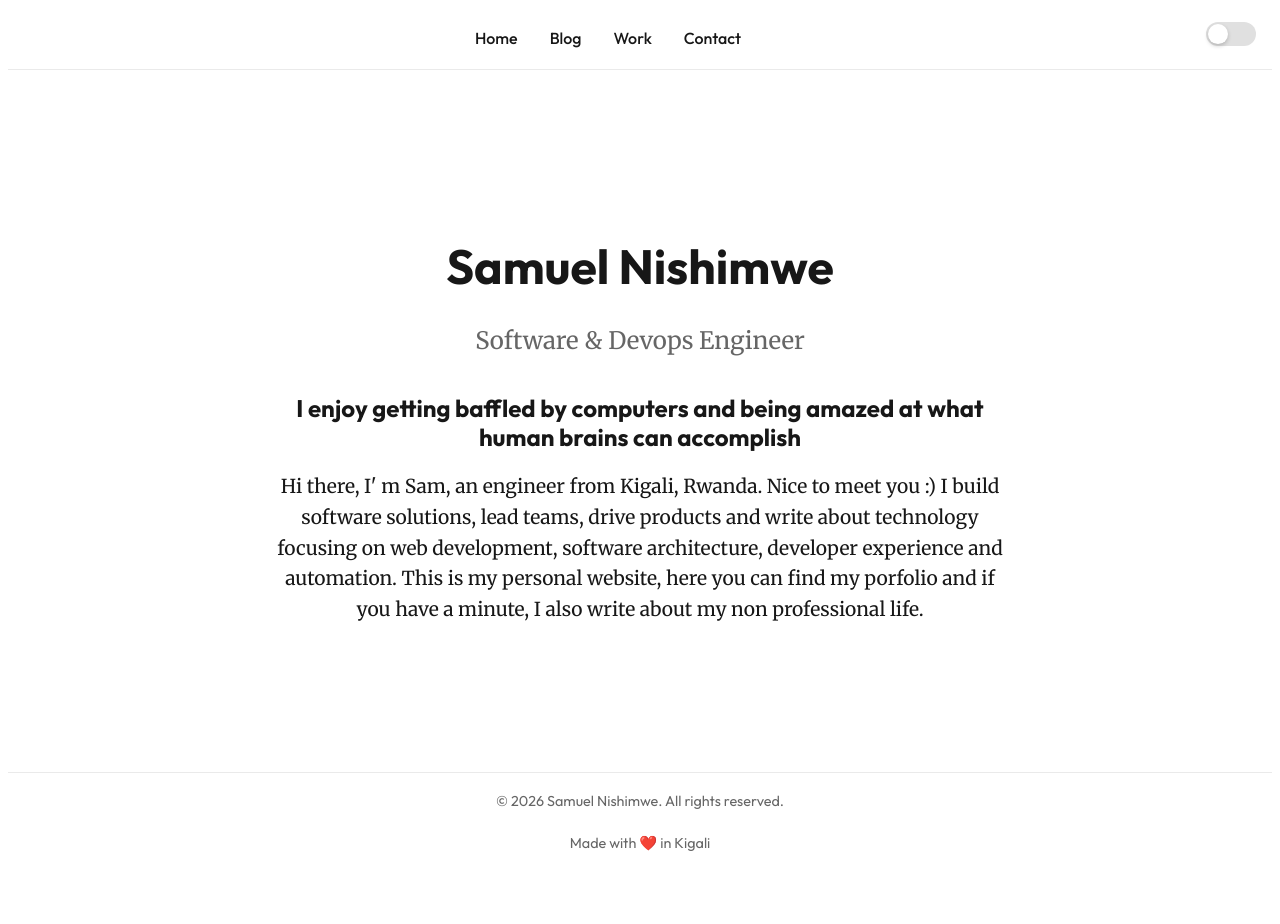
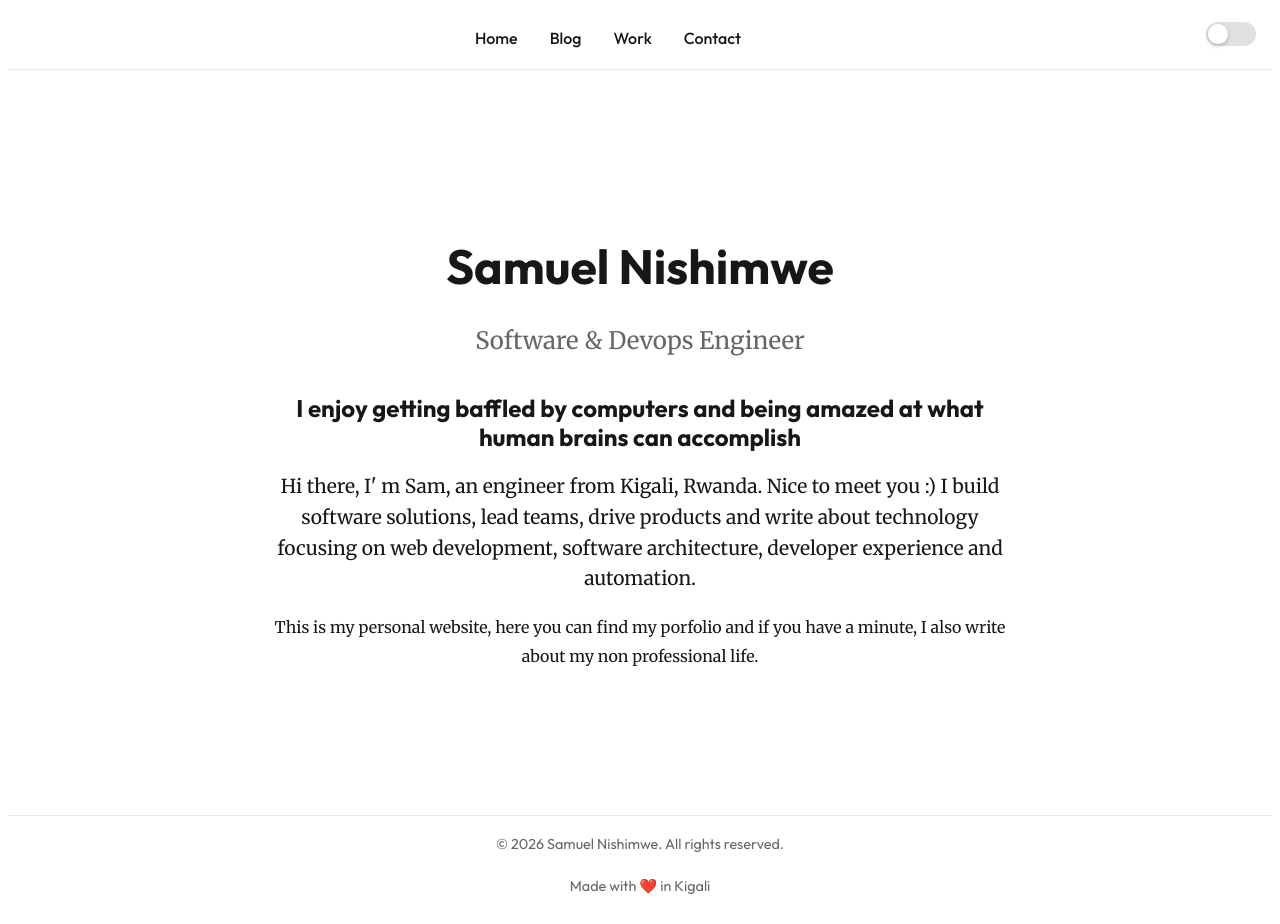
Before and after one commit to ceelogre/presence, a Next.js app: page / in a window 1280 px wide. Before the commit the page ends 881 px from the top, so only its background shows below. Built offline with nearby package versions, Linux system fonts and the light colour scheme.

Commit message:
fix:  paragraph

```diff
--- a/src/app/page.tsx
+++ b/src/app/page.tsx
@@ -10,7 +10,7 @@ export default function Home() {
         <p className={styles.description}>
           Hi there, I&apos; m Sam, an engineer from Kigali, Rwanda. Nice to meet you :)
           I build software solutions, lead teams, drive products and write about technology focusing on web development,
-          software architecture, developer experience and automation.
+          software architecture, developer experience and automation.</p><p>
           This is my personal website, here you can find my porfolio and if you have a minute, I also write about my non professional life.
         </p>
       </section>
```
